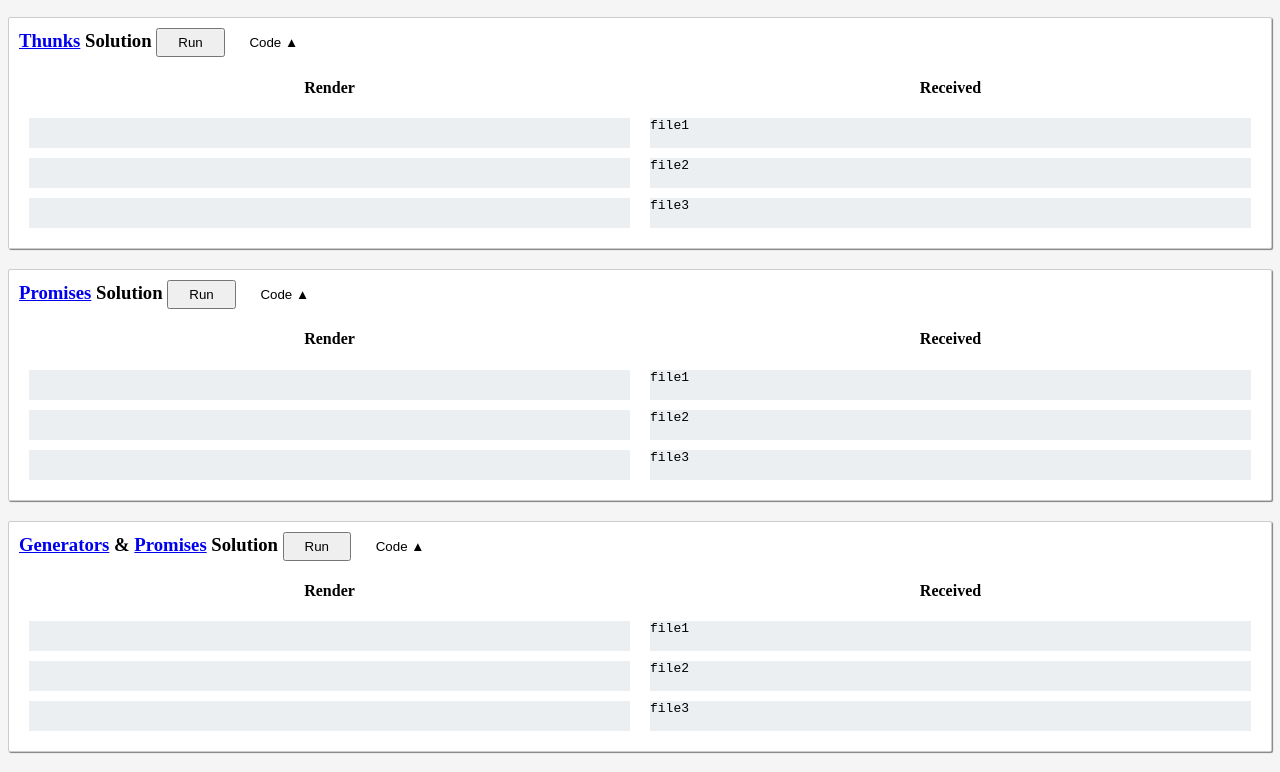
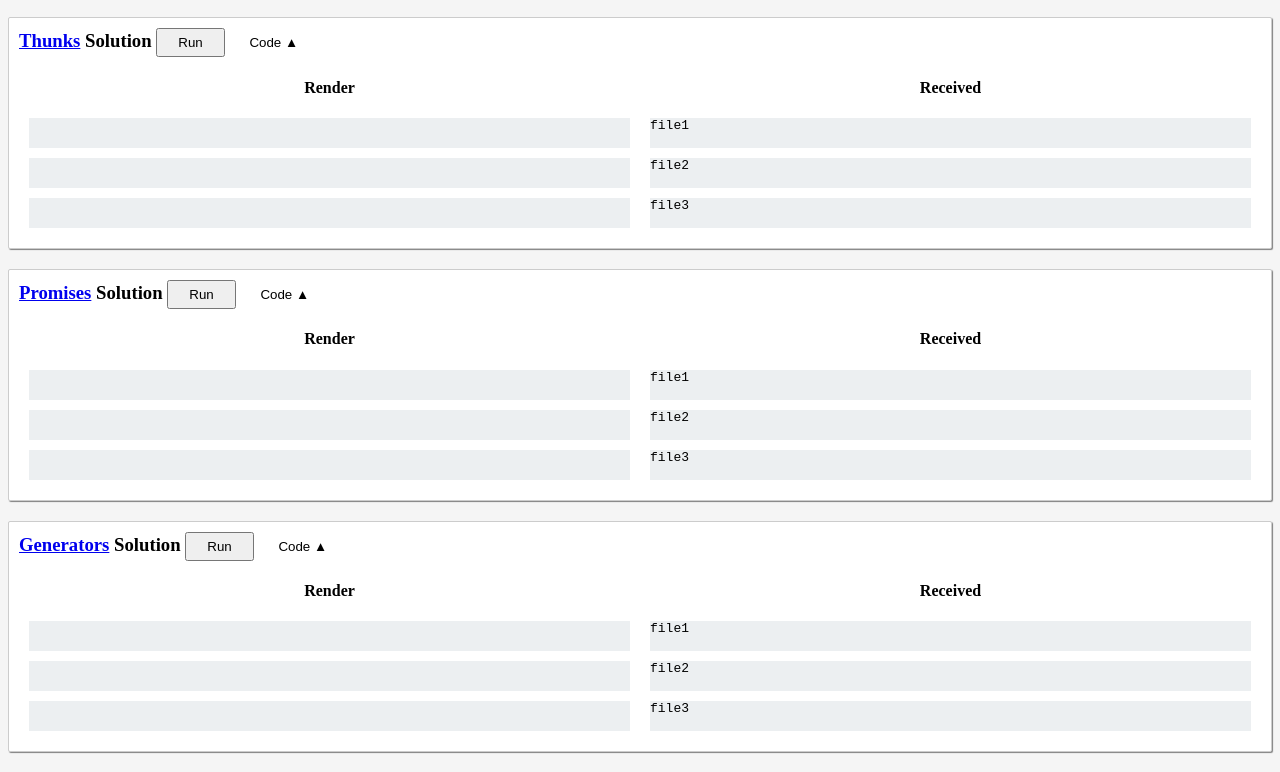
Before and after one commit to nem035/js-async-fun, a plain HTML site: page index.html in a window 1280 px wide. Shown: the part 532-1304 px from the top of the page. Drawn offline with Linux system fonts and the light colour scheme.

Commit message:
fixed links

```diff
--- a/index.html
+++ b/index.html
@@ -252,7 +252,7 @@ function render(contents) {
 
   <div class="card generators">
     <h3>
-      <a id="generators" href="https://github.com/nem035/js-async-fun#generators">Generators</a> & <a href="https://github.com/nem035/js-async-fun#promises">Promises</a> Solution
+      <a id="generators" href="https://github.com/nem035/js-async-fun#generators">Generators</a> Solution
       <button class="run" type="button" onclick="generators()">Run</button>
       <button class="code" type="button" onclick="toggleCode('generators')">
         Code <span>&#9650;</span>
```
Also changed, not shown: 1 other file.
